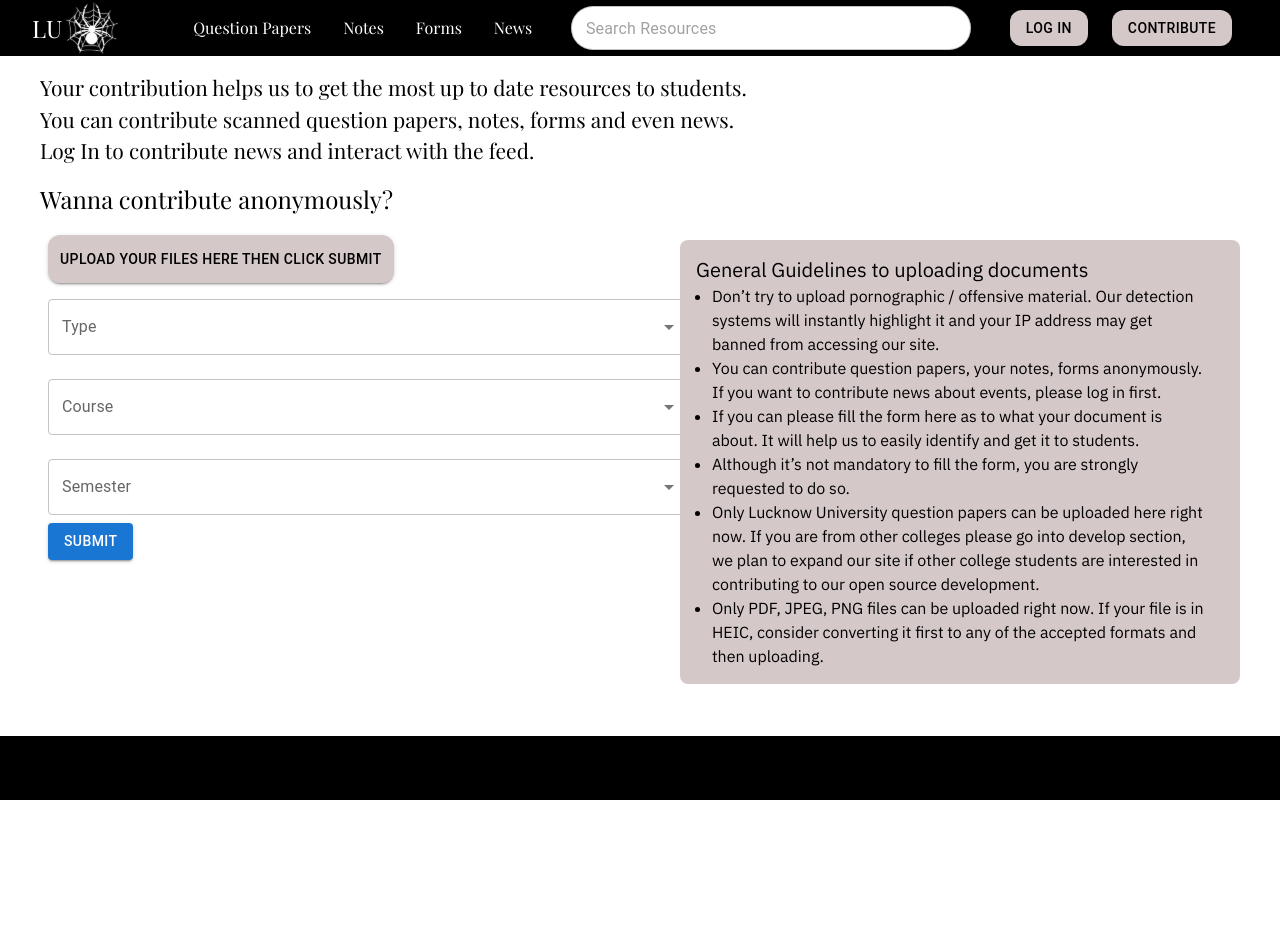
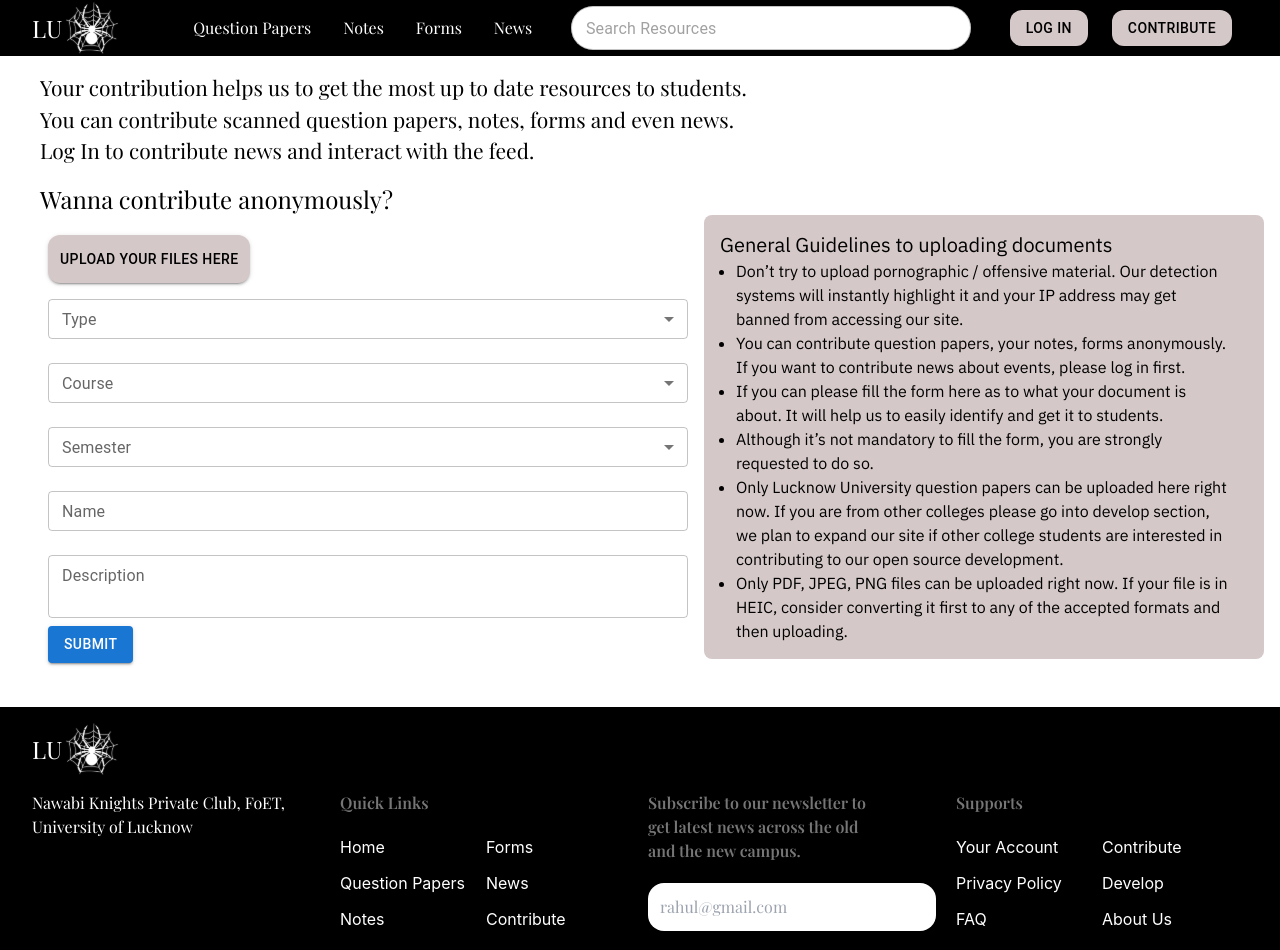
Before and after one commit to abdullahanzar/lu-crawler, a Next.js app: page /contribute in a window 1280 px wide. Shown: the top 950 px of the page. Before the commit the page ends 800 px from the top, so only its background shows below. Built offline with nearby package versions, Linux system fonts and the light colour scheme; a web font is replaced by a local one.

Commit message:
feat: footer and scaffold of uplaod complete

```diff
--- a/package.json
+++ b/package.json
@@ -12,6 +12,9 @@
     "@emotion/react": "^11.11.4",
     "@emotion/styled": "^11.11.5",
     "@mui/material": "^5.15.15",
+    "@supabase/ssr": "^0.3.0",
+    "@supabase/supabase-js": "^2.43.1",
+    "and": "^0.0.3",
     "formik": "^2.4.6",
     "next": "14.1.1",
     "react": "^18",
--- a/src/app/contribute/page.jsx
+++ b/src/app/contribute/page.jsx
@@ -4,7 +4,7 @@ import { Button } from "@mui/material";
 
 export default function Contribute() {
   return (
-    <main>
+    <main className="mb-12">
       <div className="relative left-10 top-4 text-[21px] w-max">
         <p>
           Your contribution helps us to get the most up to date resources to
@@ -19,8 +19,9 @@ export default function Contribute() {
       <div className="relative left-10 top-4 mt-4 text-2xl w-max">
         Wanna contribute anonymously?
       </div>
+      <div className="w-full h-max flex flex-row justify-between">
         <DocumentUploadForm />
-      <div className="absolute right-10 bg-[#D5C8C8] top-56 mt-4 w-[35rem] rounded-lg">
+        <div className="bg-[#D5C8C8] mt-4 w-[35rem] mr-4 rounded-lg">
           <div className="relative w-[34rem] p-4">
             <p className="font-sans text-xl">
               General Guidelines to uploading documents
@@ -34,12 +35,12 @@ export default function Contribute() {
                 </li>
                 <li>
                   You can contribute question papers, your notes, forms
-                anonymously. If you want to contribute news about events, please
-                log in first.
+                  anonymously. If you want to contribute news about events,
+                  please log in first.
                 </li>
                 <li>
-                If you can please fill the form here as to what your document is
-                about. It will help us to easily identify and get it to
+                  If you can please fill the form here as to what your document
+                  is about. It will help us to easily identify and get it to
                   students.
                 </li>
                 <li>
@@ -48,9 +49,10 @@ export default function Contribute() {
                 </li>
                 <li>
                   Only Lucknow University question papers can be uploaded here
-                right now. If you are from other colleges please go into develop
-                section, we plan to expand our site if other college students
-                are interested in contributing to our open source development.
+                  right now. If you are from other colleges please go into
+                  develop section, we plan to expand our site if other college
+                  students are interested in contributing to our open source
+                  development.
                 </li>
                 <li>
                   Only PDF, JPEG, PNG files can be uploaded right now. If your
@@ -61,6 +63,7 @@ export default function Contribute() {
             </div>
           </div>
         </div>
+      </div>
     </main>
   );
 }
--- a/src/app/globals.css
+++ b/src/app/globals.css
@@ -1,3 +1,8 @@
 @tailwind base;
 @tailwind components;
 @tailwind utilities;
+
+html,
+body {
+  height: 100%;
+}
--- a/src/app/layout.js
+++ b/src/app/layout.js
@@ -21,9 +21,9 @@ export default function RootLayout({ children }) {
           rel="stylesheet"
         />
       </head>
-      <body className={playfair.className}>
+      <body className={`${playfair.className} overflow-auto`}>
         <Navbar />
-        <main className="flex-1">{children}</main>
+        {children}
         <Footer />
       </body>
     </html>
--- a/src/components/footer/footer.jsx
+++ b/src/components/footer/footer.jsx
@@ -1,10 +1,112 @@
+import Image from "next/image";
+import Link from "next/link";
 import React from "react";
 
 function Footer() {
+  const currentYear = new Date().getFullYear();
+
   return (
-    <footer className="w-full h-16 bg-black fixed bottom-0">
-      Footer Content
-    </footer>
+    <section className="bg-[#000] text-white  sm:px-8 pt-4 pb-4">
+      <div className="mx-auto">
+        <Link href="/">
+          <div className="flex flex-row items-center">
+            <p className="text-white text-2xl">LU</p>
+            <Image
+              src="/lu_crawler.svg"
+              alt="Crawler"
+              width={60}
+              height={37}
+              priority
+            />
+          </div>
+        </Link>
+        <div className="grid grid-cols-1 sm:grid-cols-2 lg:grid-cols-4 gap-4">
+          {/* Your content goes here */}
+          <div className=" pt-4 pb-4 col-span-1 sm:col-span-2 lg:col-span-1 ">
+            <p className="pb-5 text-base text-[#fff] font-normal max-w-[260px]">
+              Nawabi Knights Private Club, FoET, University of Lucknow
+            </p>
+          </div>
+          <div className="pt-4 pb-4">
+            <p className="text-[#767676] pb-5 font-semibold text-base">
+              Quick Links
+            </p>
+            <div className="grid grid-cols-2">
+              <div>
+                <ul className="space-y-3 text-base text-[#fff] font-normal font-['Inter']">
+                  <li>
+                    <Link href="/">Home</Link>
+                  </li>
+                  <li>
+                    <Link href="/question-papers">Question Papers</Link>
+                  </li>
+                  <li>
+                    <Link href="/notes">Notes</Link>
+                  </li>
+                </ul>
+              </div>
+              <div>
+                <ul className="space-y-3 text-base text-[#fff] font-normal font-['Inter']">
+                  <li>
+                    <Link href="/forms">Forms</Link>
+                  </li>
+                  <li>
+                    <Link href="/news">News</Link>
+                  </li>
+                  <li>
+                    <Link href="/contribute">Contribute</Link>
+                  </li>
+                </ul>
+              </div>
+            </div>
+          </div>
+          <div className="pt-4 pb-4">
+            <p className="text-[#767676] pb-5 font-semibold text-base pr-16">
+              Subscribe to our newsletter to get latest news across the old and
+              the new campus.
+            </p>
+            <input type="text" className="p-3 min-w-72 text-black rounded-2xl" placeholder="rahul@gmail.com"/>
+          </div>
+          <div className="pt-4 pb-4">
+            <p className="text-[#767676] pb-5 font-semibold text-base">
+              Supports
+            </p>
+            <div className="grid grid-cols-2">
+              <div>
+                <ul className="space-y-3 text-base text-[#fff] font-normal font-['Inter']">
+                  <li>
+                    <Link href="/">Your Account</Link>
+                  </li>
+                  <li>
+                    <Link href="/question-papers">Privacy Policy</Link>
+                  </li>
+                  <li>
+                    <Link href="/notes">FAQ</Link>
+                  </li>
+                </ul>
+              </div>
+              <div>
+                <ul className="space-y-3 text-base text-[#fff] font-normal font-['Inter']">
+                  <li>
+                    <Link href="/forms">Contribute</Link>
+                  </li>
+                  <li>
+                    <Link href="/news">Develop</Link>
+                  </li>
+                  <li>
+                    <Link href="/contribute">About Us</Link>
+                  </li>
+                </ul>
+              </div>
+            </div>
+          </div>
+          {/* Add more columns as needed */}
+        </div>
+        <p className=" text-[#fff]">
+          © {currentYear} LU Crawler. All rights reserved.
+        </p>
+      </div>
+    </section>
   );
 }
 
--- /dev/null
+++ b/src/components/forms/file-upload.jsx
@@ -0,0 +1,68 @@
+"use client";
+import React, { useState } from "react";
+import { Button } from "@mui/material";
+
+function FileUpload() {
+  const [file, setFile] = useState(null);
+
+  const handleFileChange = (event) => {
+    const selectedFile = event.target.files[0];
+    setFile(selectedFile);
+  };
+
+  const handleSubmit = () => {
+    // Here you can handle the submission of the file
+    // For example, you can upload it to a server, process it, etc.
+    console.log("Submitted file:", file);
+  };
+
+  return (
+    <div>
+      {file && <p className="font-['Inter']">Uploaded document: {file.name}</p>}
+      <input
+        type="file"
+        accept=".pdf, .jpeg, .jpg, .png"
+        onChange={handleFileChange}
+        style={{ display: "none" }}
+        id="file-input"
+      />
+      <label htmlFor="file-input">
+        <Button
+          style={{
+            backgroundColor: "#D5C8C8",
+            color: "#000",
+            borderRadius: "12px",
+            marginTop: "12px",
+            padding: "12px",
+          }}
+          className="font-sans"
+          variant="contained"
+          component="span"
+        >
+          Upload your files here
+        </Button>
+      </label>
+      {file && (
+        <Button
+          style={{
+            backgroundColor: "#D5C8C8",
+            color: "#000",
+            borderRadius: "12px",
+            marginTop: "12px",
+            padding: "12px",
+          }}
+          className="font-sans ml-4"
+          variant="contained"
+          onClick={() => {
+            setFile(null);
+          }}
+          disabled={!file}
+        >
+          Clear Document
+        </Button>
+      )}
+    </div>
+  );
+}
+
+export default FileUpload;
--- a/src/components/forms/forms.jsx
+++ b/src/components/forms/forms.jsx
@@ -6,14 +6,19 @@ import {
   MenuItem,
   Button,
   FormHelperText,
+  TextField,
 } from "@mui/material";
 import { useFormik } from "formik";
 import * as Yup from "yup";
+import FileUpload from "./file-upload";
 
 const validationSchema = Yup.object().shape({
   type: Yup.string().required("Type is required"),
   course: Yup.string().required("Course is required"),
   semester: Yup.string().required("Semester is required"),
+  branch: Yup.string(),
+  name: Yup.string(),
+  description: Yup.string(),
 });
 
 const MyForm = () => {
@@ -22,6 +27,9 @@ const MyForm = () => {
       type: "",
       course: "",
       semester: "",
+      branch: "",
+      name: "",
+      description: "",
     },
     validationSchema: validationSchema,
     onSubmit: (values) => {
@@ -30,23 +38,12 @@ const MyForm = () => {
     },
   });
 
-  return (<div className="relative left-12 top-2 mt-4 text-[21px] w-3/6">
-  <Button
-    style={{
-      backgroundColor: "#D5C8C8",
-      color: "#000",
-      borderRadius: "12px",
-      marginTop: "12px",
-      padding: "12px",
-    }}
-    className="font-sans"
-    variant="contained"
-  >
-    Upload your files here then click submit
-  </Button>
+  return (
+    <div className="relative left-12 top-2 mt-4 text-[21px] w-3/6">
+      <FileUpload />
       <form onSubmit={formik.handleSubmit}>
-      <FormControl fullWidth margin="normal">
-        <InputLabel>Type</InputLabel>
+        <FormControl fullWidth margin="normal" size="small">
+          <InputLabel size="small">Type</InputLabel>
           <Select
             value={formik.values.type}
             onChange={formik.handleChange}
@@ -55,6 +52,7 @@ const MyForm = () => {
             name="type"
             error={formik.touched.type && Boolean(formik.errors.type)}
             helperText={formik.touched.type && formik.errors.type}
+            size="small"
           >
             <MenuItem value="question paper">Question Paper</MenuItem>
             <MenuItem value="notes">Notes</MenuItem>
@@ -66,8 +64,8 @@ const MyForm = () => {
             <FormHelperText error>{formik.errors.type}</FormHelperText>
           )}
         </FormControl>
-      <FormControl fullWidth margin="normal">
-        <InputLabel>Course</InputLabel>
+        <FormControl fullWidth margin="normal" size="small">
+          <InputLabel size="small">Course</InputLabel>
           <Select
             value={formik.values.course}
             onChange={formik.handleChange}
@@ -76,6 +74,7 @@ const MyForm = () => {
             name="course"
             error={formik.touched.course && Boolean(formik.errors.course)}
             helperText={formik.touched.course && formik.errors.course}
+            size="small"
           >
             <MenuItem value="bca">BCA</MenuItem>
             <MenuItem value="mca">MCA</MenuItem>
@@ -92,8 +91,29 @@ const MyForm = () => {
             <FormHelperText error>{formik.errors.course}</FormHelperText>
           )}
         </FormControl>
-      <FormControl fullWidth margin="normal">
-        <InputLabel>Semester</InputLabel>
+        {formik.values.course === "btech" && (
+          <FormControl fullWidth margin="normal" size="small">
+            <InputLabel size="small">Branch</InputLabel>
+            <Select
+              value={formik.values.branch}
+              onChange={formik.handleChange}
+              onBlur={formik.handleBlur}
+              label="Branch"
+              name="branch"
+              error={formik.touched.branch && Boolean(formik.errors.branch)}
+              helperText={formik.touched.branch && formik.errors.branch}
+              size="small"
+            >
+              <MenuItem value="electrical">Electrical</MenuItem>
+              <MenuItem value="electronics">Electronics</MenuItem>
+              <MenuItem value="cse">CSE</MenuItem>
+              <MenuItem value="cseai">CSE AI/ML</MenuItem>
+              <MenuItem value="civil">Civil</MenuItem>
+            </Select>
+          </FormControl>
+        )}
+        <FormControl fullWidth margin="normal" size="small">
+          <InputLabel size="small">Semester</InputLabel>
           <Select
             value={formik.values.semester}
             onChange={formik.handleChange}
@@ -102,20 +122,49 @@ const MyForm = () => {
             name="semester"
             error={formik.touched.semester && Boolean(formik.errors.semester)}
             helperText={formik.touched.semester && formik.errors.semester}
+            size="small"
           >
-          {[...Array(16)].map((_, index) => (
+            {[...Array(10)].map((_, index) => (
               <MenuItem key={index + 1} value={(index + 1).toString()}>
                 Semester {index + 1}
               </MenuItem>
             ))}
+            <MenuItem>Not Applicable</MenuItem>
           </Select>
           {formik.touched.semester && formik.errors.semester && (
             <FormHelperText error>{formik.errors.semester}</FormHelperText>
           )}
         </FormControl>
+        <TextField
+          error={!!(formik.touched.name && formik.errors.name)}
+          type="text"
+          name="name"
+          value={formik.values.name}
+          onChange={formik.handleChange}
+          onBlur={formik.handleBlur}
+          helperText={formik.touched.name && formik.errors.name}
+          label="Name"
+          fullWidth
+          margin="normal"
+          size="small"
+        />
+        <TextField
+          error={!!(formik.touched.description && formik.errors.description)}
+          name="description"
+          value={formik.values.description || ""}
+          onChange={formik.handleChange}
+          onBlur={formik.handleBlur}
+          helperText={formik.touched.description && formik.errors.description}
+          label="Description"
+          fullWidth
+          multiline
+          rows={2}
+          size="small"
+          margin="normal"
+        />
         <Button
           type="submit"
-        className="bg-black hover:bg-white hover:text-black"
+          className="bg-black mt-3 hover:bg-white hover:text-black"
           variant="contained"
         >
           Submit
```
Also changed, not shown: src/supabase/browserClient.js (added, +8 -0 lines), src/supabase/index.js (added, +60 -0 lines), 2 other files (tests, documents, lock files or other folders). Lines whose indentation alone changed are shown as unchanged.
